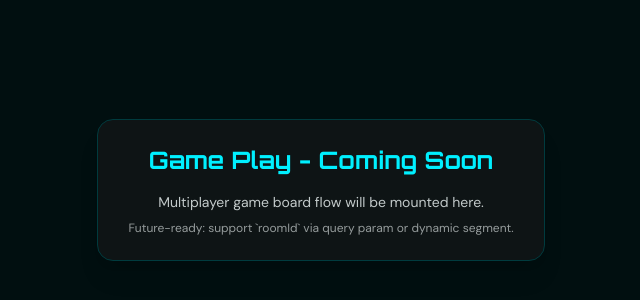
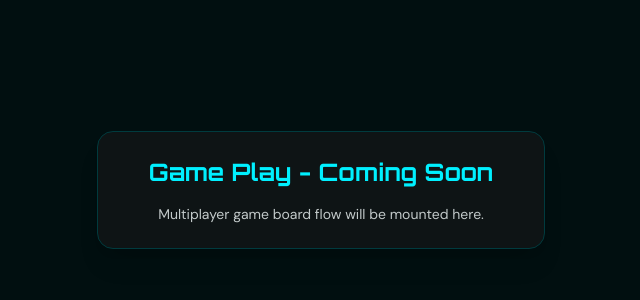
Before and after one commit to SaboStudios/Tycoon-Monorepo, a Next.js app in the folder frontend/: page /game-play in a window 1280 px wide. Shown: the part 210-510 px from the top of the page, without its empty margins (319-959 px from the left). Built offline with nearby package versions, Linux system fonts and the light colour scheme.

Commit message:
fixed some commit

```diff
--- a/frontend/src/app/game-play/page.tsx
+++ b/frontend/src/app/game-play/page.tsx
@@ -8,9 +8,6 @@ export default function GamePlayPage() {
         <p className="mt-4 text-center text-sm text-[var(--tycoon-text)]/80">
           Multiplayer game board flow will be mounted here.
         </p>
-        <p className="mt-2 text-center text-xs text-[var(--tycoon-text)]/60">
-          Future-ready: support `roomId` via query param or dynamic segment.
-        </p>
       </div>
     </section>
   );
```
